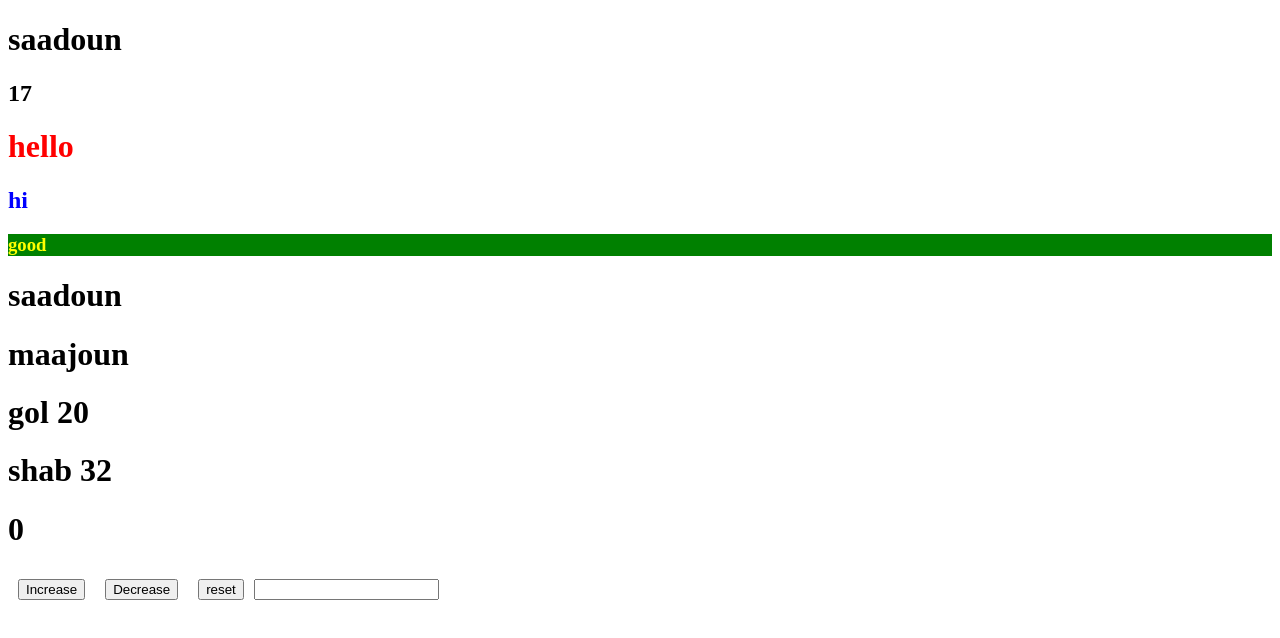
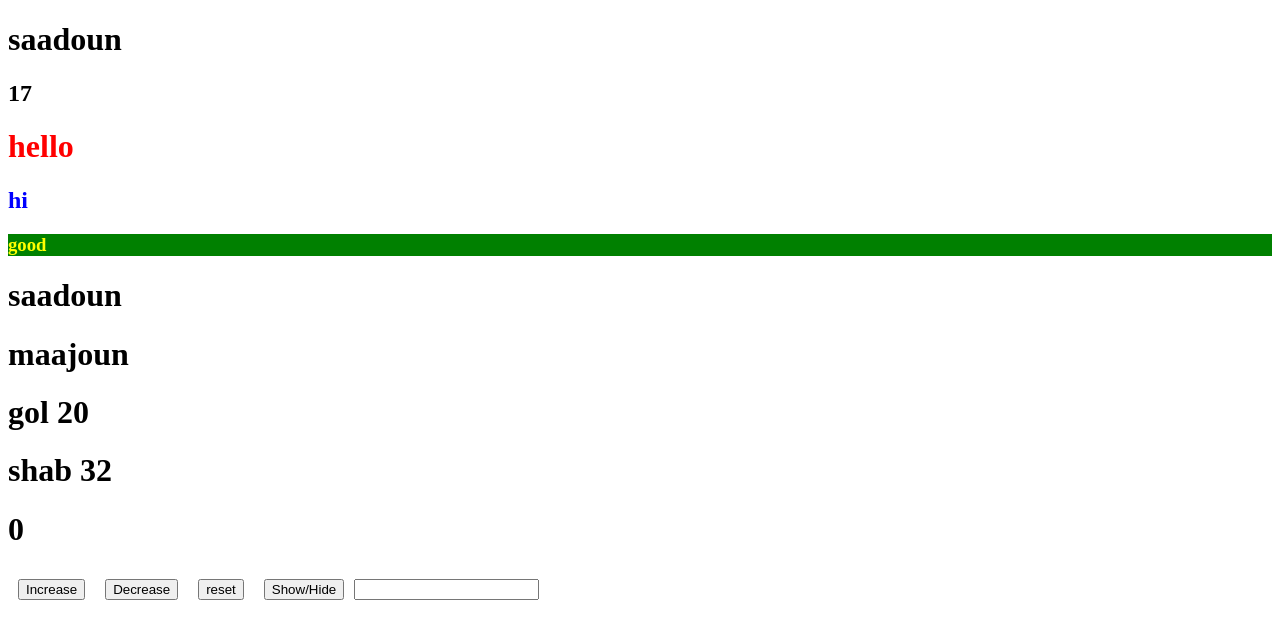
Before and after one commit to MohammadVaseti/React-Projects, a React (Vite) app in the folder 03-React-Sa/React-Sa/: page / in a window 1280 px wide. Shown: the top 638 px of the page. Built offline with nearby package versions, Linux system fonts and the light colour scheme.

Commit message:
repo updated

```diff
--- a/03-React-Sa/React-Sa/src/App.tsx
+++ b/03-React-Sa/React-Sa/src/App.tsx
@@ -27,6 +27,8 @@ const App = () => {
     setInput(event.target.value);
   };
 
+  const toggle = () => {};
+
   return (
     <>
       <div>
@@ -55,6 +57,9 @@ const App = () => {
         <button type="button" onClick={resetHandler}>
           reset
         </button>
+        <button type="button" onClick={toggle}>
+          Show/Hide
+        </button>
 
         <input type="text" onChange={inputHandler} />
         <h2>{input}</h2>
```
